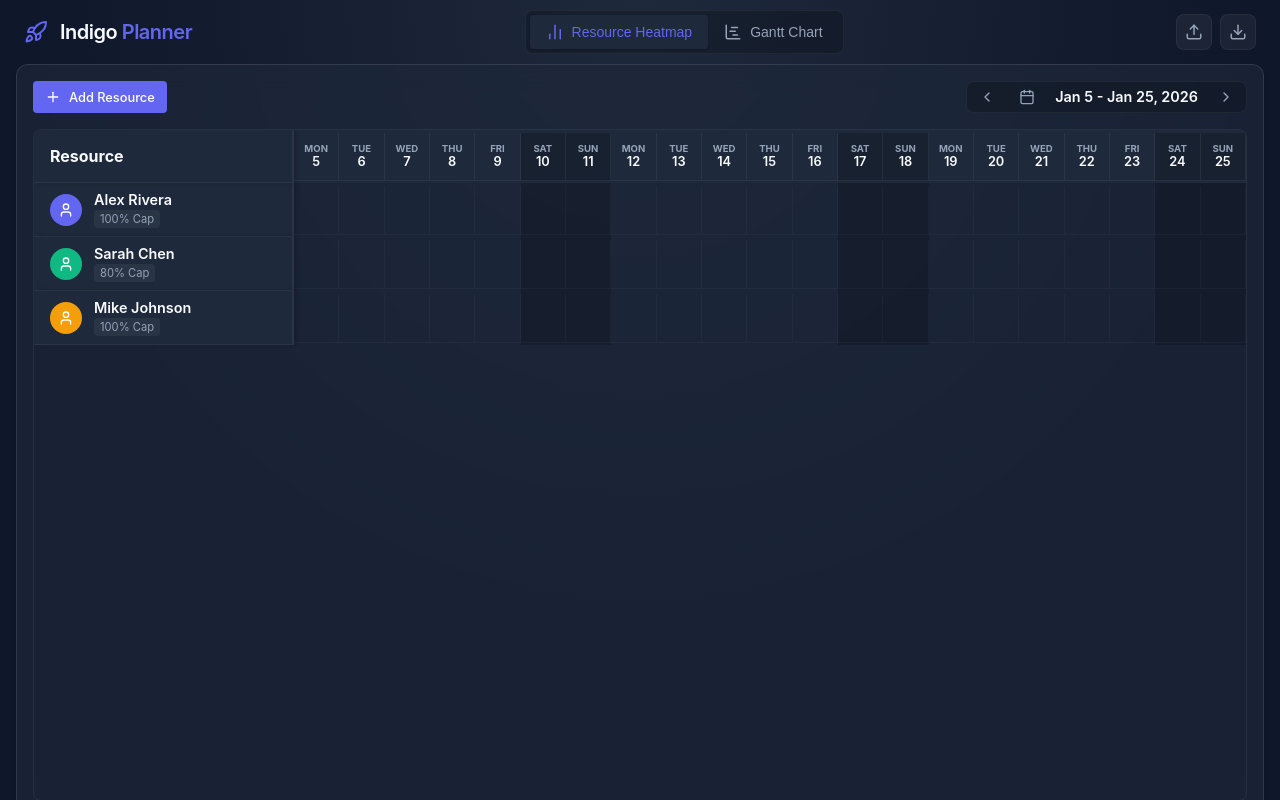
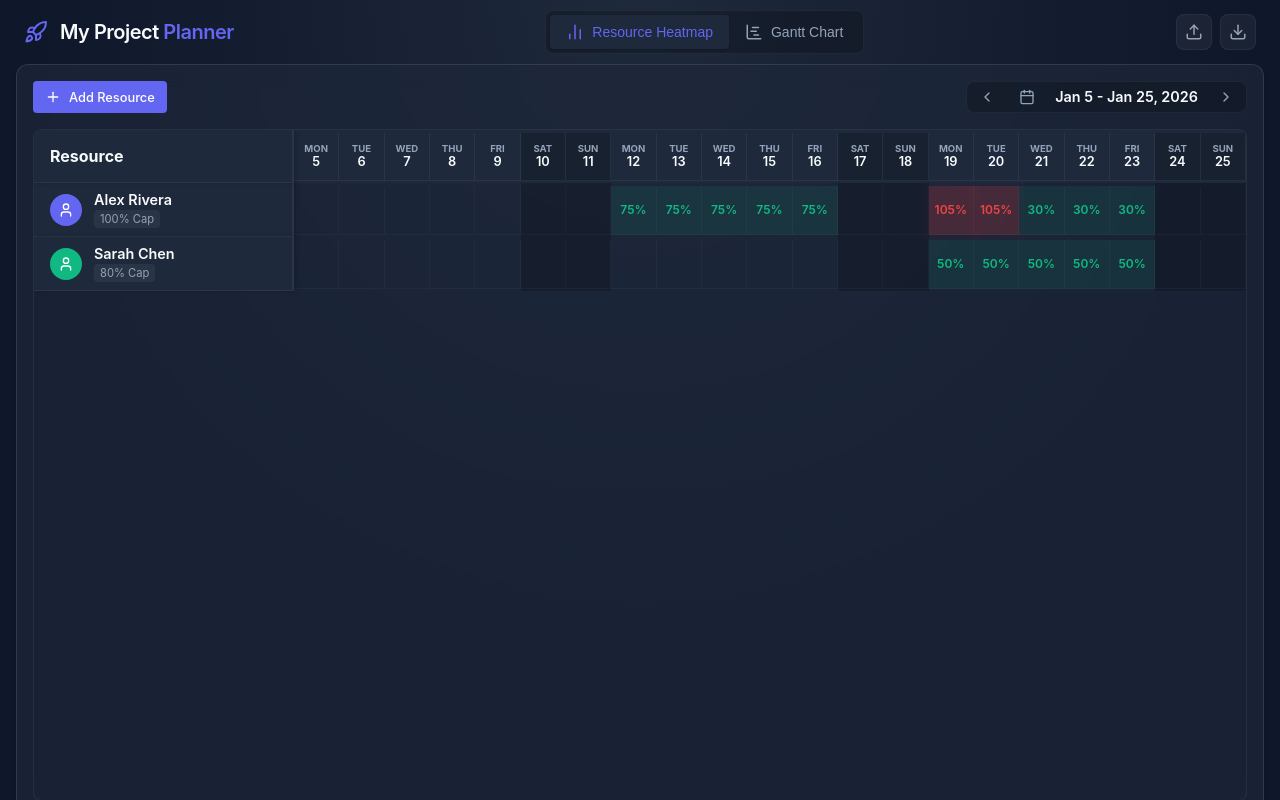
Before and after one commit to filipmagula/gantt, a Vue app: page / in a window 1280 px wide. Built offline with nearby package versions, Linux system fonts and the light colour scheme.

Commit message:
starting project update

```diff
--- a/src/stores/capacity.ts
+++ b/src/stores/capacity.ts
@@ -20,7 +20,6 @@ export const useCapacityStore = defineStore('capacity', () => {
     const resources = ref<Resource[]>(initialData?.resources || [
         { id: 'r1', name: 'Alex Rivera', capacity: 100, color: '#6366f1' },
         { id: 'r2', name: 'Sarah Chen', capacity: 80, color: '#10b981' }, // Part-time example
-        { id: 'r3', name: 'Mike Johnson', capacity: 100, color: '#f59e0b' }
     ])
 
     const epics = ref<Epic[]>(initialData?.epics || [
@@ -33,8 +32,8 @@ export const useCapacityStore = defineStore('capacity', () => {
                     id: 't1',
                     epicId: 'e1',
                     name: 'Server Migration',
-                    start: '2026-03-01',
-                    end: '2026-03-10',
+                    start: '2026-01-10',
+                    end: '2026-01-20',
                     assignments: [
                         { taskId: 't1', resourceId: 'r1', effort: 75 }
                     ]
@@ -43,8 +42,8 @@ export const useCapacityStore = defineStore('capacity', () => {
                     id: 't2',
                     epicId: 'e1',
                     name: 'Database Optimization',
-                    start: '2026-03-05',
-                    end: '2026-03-15',
+                    start: '2026-01-17',
+                    end: '2026-02-20',
                     assignments: [
                         { taskId: 't2', resourceId: 'r1', effort: 30 }, // Overlap with t1 => 105% (RED)
                         { taskId: 't2', resourceId: 'r2', effort: 50 }
@@ -55,7 +54,7 @@ export const useCapacityStore = defineStore('capacity', () => {
     ])
 
     const milestones = ref<Milestone[]>(initialData?.milestones || [])
-    const appName = ref(initialData?.appName || 'Indigo')
+    const appName = ref(initialData?.appName || 'My Project')
 
     // Persistence Watcher
     watch([resources, epics, milestones, appName], () => {
```
